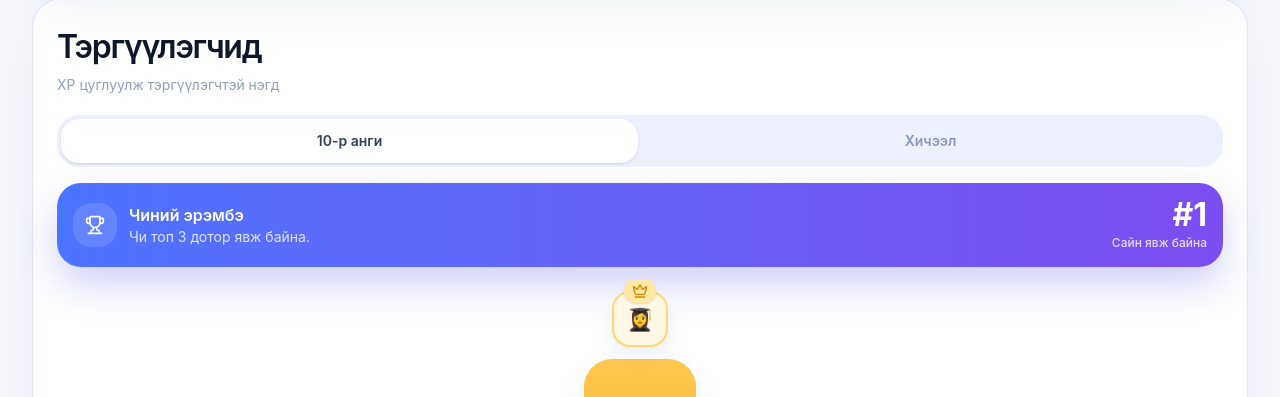
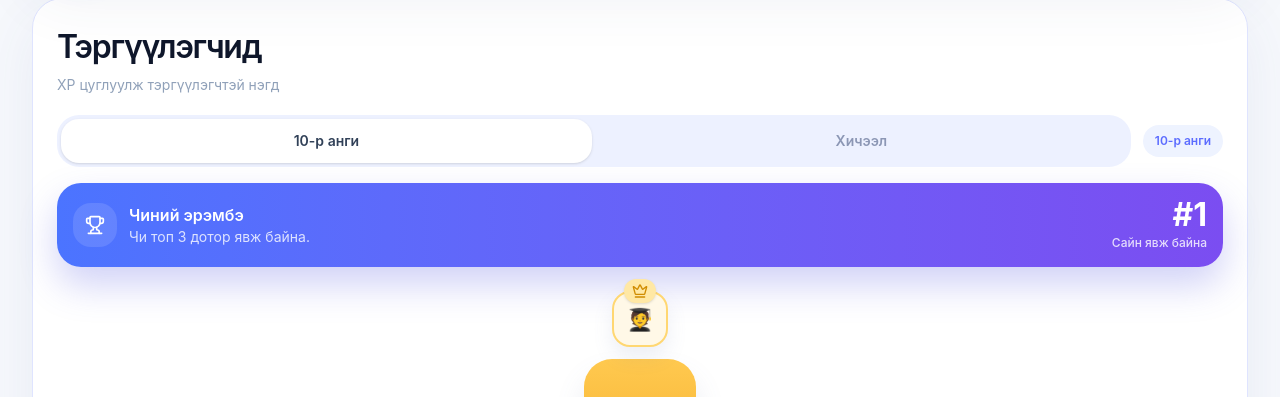
Before and after one commit to pinecone-studio/pinequest-s3-e2-pixel-nova, a Next.js app in the folder frontend/: page /student in a window 1280 px wide. Both pictures are taken after a click on the button "Leaderboard". Shown: the part 122-519 px from the top of the page. Built offline with nearby package versions, Linux system fonts and the light colour scheme; no server answers.

Commit message:
leaderboard

```diff
--- a/frontend/src/app/student/components/StudentLeaderboardTab.tsx
+++ b/frontend/src/app/student/components/StudentLeaderboardTab.tsx
@@ -1,3 +1,4 @@
+import { useMemo, useState } from "react";
 import { Crown, Medal, Sparkles, Trophy, Zap } from "lucide-react";
 
 type StudentLeaderboardTabProps = {
@@ -12,8 +13,15 @@ type StudentLeaderboardTabProps = {
 };
 
 type LeaderboardEntry = StudentLeaderboardTabProps["entries"][number];
+type LeaderboardMode = "class" | "subject";
+type DisplayEntry = LeaderboardEntry & {
+  metricValue: number;
+  metricPercent: number;
+  focusLabel: string;
+};
 
 const avatarPool = ["🧑‍🎓", "👨‍🎓", "👩‍🎓", "👦", "👧", "🧠"];
+const subjectPool = ["Математик", "Англи хэл", "Физик", "Хими", "Түүх", "Биологи"];
 
 const podiumStyles = {
   1: {
@@ -42,12 +50,11 @@ const podiumStyles = {
   },
 } as const;
 
-const getAvatar = (entry: LeaderboardEntry) => {
-  const seed =
-    entry.fullName.split("").reduce((sum, char) => sum + char.charCodeAt(0), 0) +
-    entry.rank;
-  return avatarPool[seed % avatarPool.length];
-};
+const getAvatarSeed = (entry: LeaderboardEntry) =>
+  entry.id.split("").reduce((sum, char) => sum + char.charCodeAt(0), 0);
+
+const getAvatar = (entry: LeaderboardEntry) =>
+  avatarPool[(getAvatarSeed(entry) + entry.rank) % avatarPool.length];
 
 const getFirstName = (value: string) => value.trim().split(/\s+/)[0] || value;
 
@@ -60,20 +67,61 @@ const formatCompactXp = (value: number) => {
   return `${value}`;
 };
 
+const sortEntries = (entries: LeaderboardEntry[]) =>
+  [...entries].sort((left, right) => left.rank - right.rank);
+
 const getScorePercent = (value: number, maxXp: number) =>
   Math.max(55, Math.min(99, Math.round((value / Math.max(maxXp, 1)) * 100)));
 
-const sortEntries = (entries: LeaderboardEntry[]) =>
-  [...entries].sort((left, right) => left.rank - right.rank);
+const withMetricPercent = (entries: Omit<DisplayEntry, "metricPercent">[]) => {
+  const maxMetric = Math.max(...entries.map((entry) => entry.metricValue), 1);
+  return entries.map((entry) => ({
+    ...entry,
+    metricPercent: getScorePercent(entry.metricValue, maxMetric),
+  }));
+};
 
-const podiumOrder = (entries: LeaderboardEntry[]) => {
+const buildClassEntries = (entries: LeaderboardEntry[]) =>
+  withMetricPercent(
+    sortEntries(entries).map((entry) => ({
+      ...entry,
+      metricValue: entry.xp,
+      focusLabel: "10-р анги",
+    })),
+  );
+
+const buildSubjectEntries = (entries: LeaderboardEntry[]) =>
+  withMetricPercent(
+    sortEntries(entries)
+      .map((entry) => {
+        const seed = getAvatarSeed(entry);
+        const multiplier = 0.72 + ((seed % 26) + 8) / 100;
+
+        return {
+          ...entry,
+          metricValue: Math.round(entry.xp * multiplier),
+          focusLabel: subjectPool[seed % subjectPool.length],
+        };
+      })
+      .sort((left, right) => {
+        const metricDiff = right.metricValue - left.metricValue;
+        if (metricDiff !== 0) return metricDiff;
+        return left.fullName.localeCompare(right.fullName);
+      })
+      .map((entry, index) => ({
+        ...entry,
+        rank: index + 1,
+      })),
+  );
+
+const getPodiumEntries = (entries: DisplayEntry[]) => {
   const second = entries.find((entry) => entry.rank === 2);
   const first = entries.find((entry) => entry.rank === 1);
   const third = entries.find((entry) => entry.rank === 3);
-  return [second, first, third].filter(Boolean) as LeaderboardEntry[];
+  return [second, first, third].filter(Boolean) as DisplayEntry[];
 };
 
-function PodiumCard({ entry }: { entry: LeaderboardEntry }) {
+function PodiumCard({ entry }: { entry: DisplayEntry }) {
   const style = podiumStyles[entry.rank as 1 | 2 | 3];
 
   return (
@@ -106,7 +154,7 @@ function PodiumCard({ entry }: { entry: LeaderboardEntry }) {
           {getFirstName(entry.fullName)}
         </div>
         <div className="mt-1 text-xs font-medium text-slate-500">
-          {formatCompactXp(entry.xp)} XP
+          {formatCompactXp(entry.metricValue)} XP
         </div>
       </div>
     </div>
@@ -117,18 +165,48 @@ export default function StudentLeaderboardTab({
   currentUserId,
   entries,
 }: StudentLeaderboardTabProps) {
-  const orderedEntries = sortEntries(entries);
-  const currentUser = orderedEntries.find((entry) => entry.id === currentUserId) ?? null;
-  const maxXp = Math.max(...orderedEntries.map((entry) => entry.xp), 1);
-  const topThree = podiumOrder(orderedEntries);
-  const listEntries = orderedEntries.filter((entry) => entry.rank > 3);
-  const topThreeCutoff = orderedEntries.find((entry) => entry.rank === 3)?.xp ?? maxXp;
+  const [mode, setMode] = useState<LeaderboardMode>("class");
+  const classEntries = useMemo(() => buildClassEntries(entries), [entries]);
+  const subjectEntries = useMemo(() => buildSubjectEntries(entries), [entries]);
+  const activeEntries = mode === "class" ? classEntries : subjectEntries;
+  const currentUser = activeEntries.find((entry) => entry.id === currentUserId) ?? null;
+  const topThree = getPodiumEntries(activeEntries);
+  const listEntries = activeEntries.filter((entry) => entry.rank > 3);
+  const topThreeCutoff =
+    activeEntries.find((entry) => entry.rank === 3)?.metricValue ??
+    activeEntries[0]?.metricValue ??
+    1;
   const gapToTopThree =
     currentUser && currentUser.rank > 3
-      ? Math.max(topThreeCutoff - currentUser.xp, 0)
+      ? Math.max(topThreeCutoff - currentUser.metricValue, 0)
       : 0;
 
-  if (orderedEntries.length === 0) {
+  const copy =
+    mode === "class"
+      ? {
+          subtitle: "XP цуглуулж тэргүүлэгчтэй нэгд",
+          badgeLabel: "10-р анги",
+          bannerTitle: "Чиний эрэмбэ",
+          bannerBody:
+            currentUser && currentUser.rank <= 3
+              ? "Чи топ 3 дотор явж байна."
+              : currentUser
+                ? `Чи ${currentUser.rank}-т орж байна.`
+                : "Эрэмбээ ахиулаарай.",
+        }
+      : {
+          subtitle: "Сонгосон хичээлийн XP чансаа",
+          badgeLabel: currentUser?.focusLabel ?? activeEntries[0]?.focusLabel ?? "Хичээл",
+          bannerTitle: "Чиний хичээлийн байр",
+          bannerBody:
+            currentUser && currentUser.rank <= 3
+              ? `Чи ${currentUser.focusLabel}-д топ 3 дотор явж байна.`
+              : currentUser
+                ? `Чи ${currentUser.focusLabel}-д ${currentUser.rank}-т орж байна.`
+                : "Хичээлийн чансаагаа ахиулаарай.",
+        };
+
+  if (activeEntries.length === 0) {
     return (
       <section className="w-full rounded-[30px] border border-[#dfe4ff] bg-white p-6 shadow-[0_22px_55px_rgba(77,92,148,0.08)]">
         <h2 className="text-2xl font-semibold tracking-[-0.03em] text-slate-900">
@@ -148,17 +226,37 @@ export default function StudentLeaderboardTab({
           <h2 className="text-[2rem] font-semibold tracking-[-0.04em] text-slate-900">
             Тэргүүлэгчид
           </h2>
-          <p className="mt-1 text-sm text-slate-400">
-            XP цуглуулж тэргүүлэгчтэй нэгд
-          </p>
+          <p className="mt-1 text-sm text-slate-400">{copy.subtitle}</p>
         </div>
 
-        <div className="mt-5 grid grid-cols-2 gap-1 rounded-[22px] bg-[#edf1ff] p-1">
-          <div className="rounded-[18px] bg-white px-4 py-3 text-center text-sm font-semibold text-slate-700 shadow-sm">
-            10-р анги
+        <div className="mt-5 flex items-center gap-3">
+          <div className="grid min-w-0 flex-1 grid-cols-2 gap-1 rounded-[22px] bg-[#edf1ff] p-1">
+            <button
+              type="button"
+              className={`rounded-[18px] px-4 py-3 text-center text-sm font-semibold transition ${
+                mode === "class"
+                  ? "bg-white text-slate-700 shadow-sm"
+                  : "text-[#8c97b5]"
+              }`}
+              onClick={() => setMode("class")}
+            >
+              10-р анги
+            </button>
+            <button
+              type="button"
+              className={`rounded-[18px] px-4 py-3 text-center text-sm font-semibold transition ${
+                mode === "subject"
+                  ? "bg-white text-slate-700 shadow-sm"
+                  : "text-[#8c97b5]"
+              }`}
+              onClick={() => setMode("subject")}
+            >
+              Хичээл
+            </button>
           </div>
-          <div className="rounded-[18px] px-4 py-3 text-center text-sm font-semibold text-[#8c97b5]">
-            Хичээл
+
+          <div className="shrink-0 rounded-full bg-[#eef3ff] px-3 py-2 text-xs font-semibold text-[#5c6cff]">
+            {copy.badgeLabel}
           </div>
         </div>
 
@@ -169,12 +267,8 @@ export default function StudentLeaderboardTab({
                 <Trophy className="h-5 w-5" />
               </div>
               <div>
-                <div className="text-base font-semibold">Чиний эрэмбэ</div>
-                <div className="text-sm text-white/80">
-                  {currentUser.rank <= 3
-                    ? "Чи топ 3 дотор явж байна."
-                    : `Чи ${currentUser.rank}-т орж байна.`}
-                </div>
+                <div className="text-base font-semibold">{copy.bannerTitle}</div>
+                <div className="text-sm text-white/80">{copy.bannerBody}</div>
               </div>
             </div>
 
@@ -192,7 +286,7 @@ export default function StudentLeaderboardTab({
         {topThree.length > 0 && (
           <div className="mt-6 flex items-end justify-center gap-3 sm:gap-5">
             {topThree.map((entry) => (
-              <PodiumCard key={entry.id} entry={entry} />
+              <PodiumCard key={`${mode}-${entry.id}`} entry={entry} />
             ))}
           </div>
         )}
@@ -201,11 +295,10 @@ export default function StudentLeaderboardTab({
       <div className="space-y-3">
         {listEntries.map((entry) => {
           const isCurrentUser = entry.id === currentUserId;
-          const percent = getScorePercent(entry.xp, maxXp);
 
           return (
             <div
-              key={entry.id}
+              key={`${mode}-${entry.id}`}
               className={`flex items-center justify-between gap-3 rounded-[24px] border px-4 py-4 shadow-[0_10px_22px_rgba(77,92,148,0.05)] transition ${
                 isCurrentUser
                   ? "border-[#cfd8ff] bg-[#eef3ff]"
@@ -238,18 +331,21 @@ export default function StudentLeaderboardTab({
                       </span>
                     )}
                   </div>
-                  <div className="mt-1 text-sm text-slate-400">Lvl {entry.level}</div>
+                  <div className="mt-1 text-sm text-slate-400">
+                    Lvl {entry.level}
+                    {mode === "subject" ? ` • ${entry.focusLabel}` : ""}
+                  </div>
                 </div>
               </div>
 
               <div className="shrink-0 text-right">
                 <div className="flex items-center justify-end gap-1 text-base font-semibold text-[#d69424]">
                   <Zap className="h-4 w-4" />
-                  {formatCompactXp(entry.xp)}
+                  {formatCompactXp(entry.metricValue)}
                 </div>
                 <div className="mt-1 inline-flex items-center gap-1 rounded-full bg-[#fff5de] px-2.5 py-1 text-xs font-semibold text-[#d69424]">
                   <Sparkles className="h-3.5 w-3.5" />
-                  {percent}%
+                  {entry.metricPercent}%
                 </div>
               </div>
             </div>
```
Also changed, not shown: 1 other file (tests, documents, lock files or other folders).
